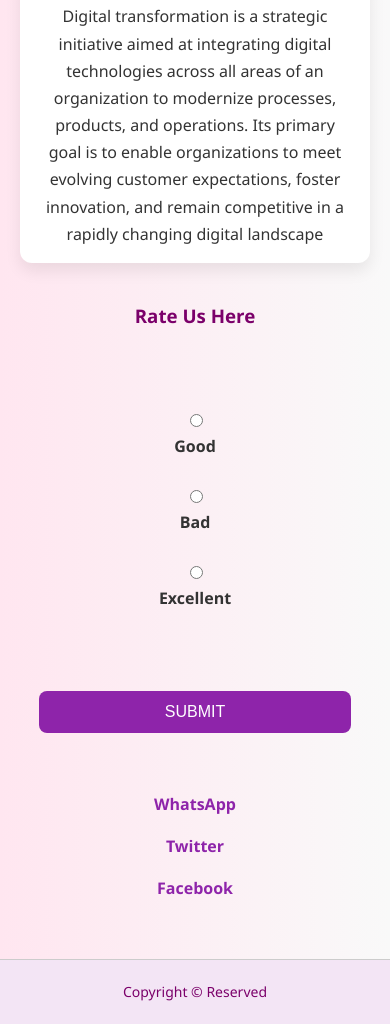
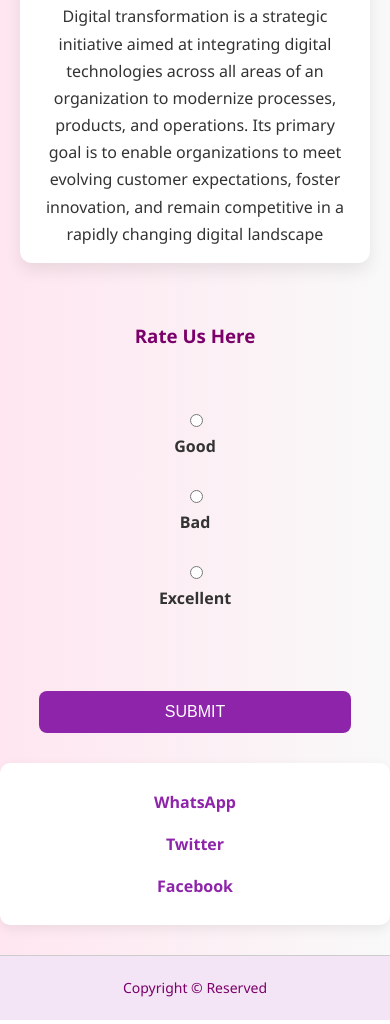
Before and after one commit to Refilwe15/african-it-blog, a plain HTML site: page index.html in a window 390 px wide. Shown: the part 1809-2833 px from the top of the page. Drawn offline with Linux system fonts and the light colour scheme.

Commit message:
javascript updated

```diff
--- a/index.html
+++ b/index.html
@@ -58,9 +58,10 @@
         foster innovation, and remain competitive in a rapidly changing digital landscape</p>
 </div>
 
-  <h3>Rate Us Here</h3><br><br>
+
 
   <div class="rate-container">
+    <h3>Rate Us Here</h3><br><br>
 
 
   <input type="radio" name="rate" class="rate" id="rate-good" value="Good">
--- a/script.js
+++ b/script.js
@@ -1,10 +1,12 @@
 
 
-//This function checks if the radio button is selected ,if its not selected the alert will be triggered
+
 document.getElementById("btn").addEventListener("click", function() {
-    const selected = document.querySelector('input[name="rate"]:checked');
-    if (!selected) {
-      alert("Select at least one option.");
+  const selected = document.querySelector('input[name="rate"]:checked');
+  if (!selected) {
+    alert("Select at least one option.");
+  } else {
 
-    }
-  });
+    alert("You selected: " + selected.value);
+  }
+});
--- a/style.css
+++ b/style.css
@@ -34,7 +34,9 @@ p {
   transform: translate(-5px);
 
 }
+.nav{
 
+}
 .section img {
   width: 100%;
   max-width: 320px;
@@ -132,6 +134,10 @@ button:hover {
   .nav {
     flex-direction: column;
     align-items: center;
+    background: #fff;
+    border-radius: 10px;
+    box-shadow: 0 4px 12px rgba(0,0,0,0.07);
+    padding: 18px 0;
   }
 
   li {
```
